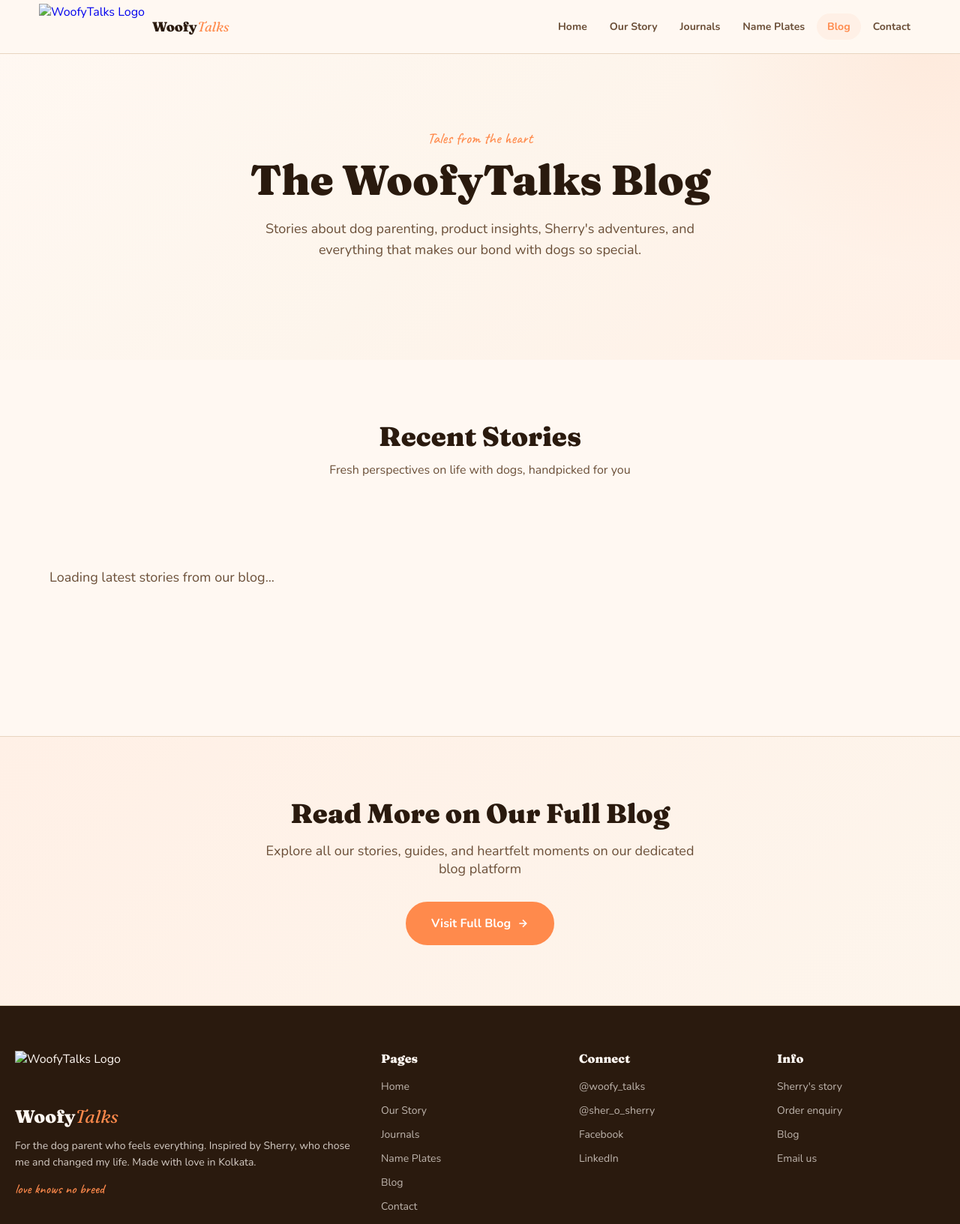
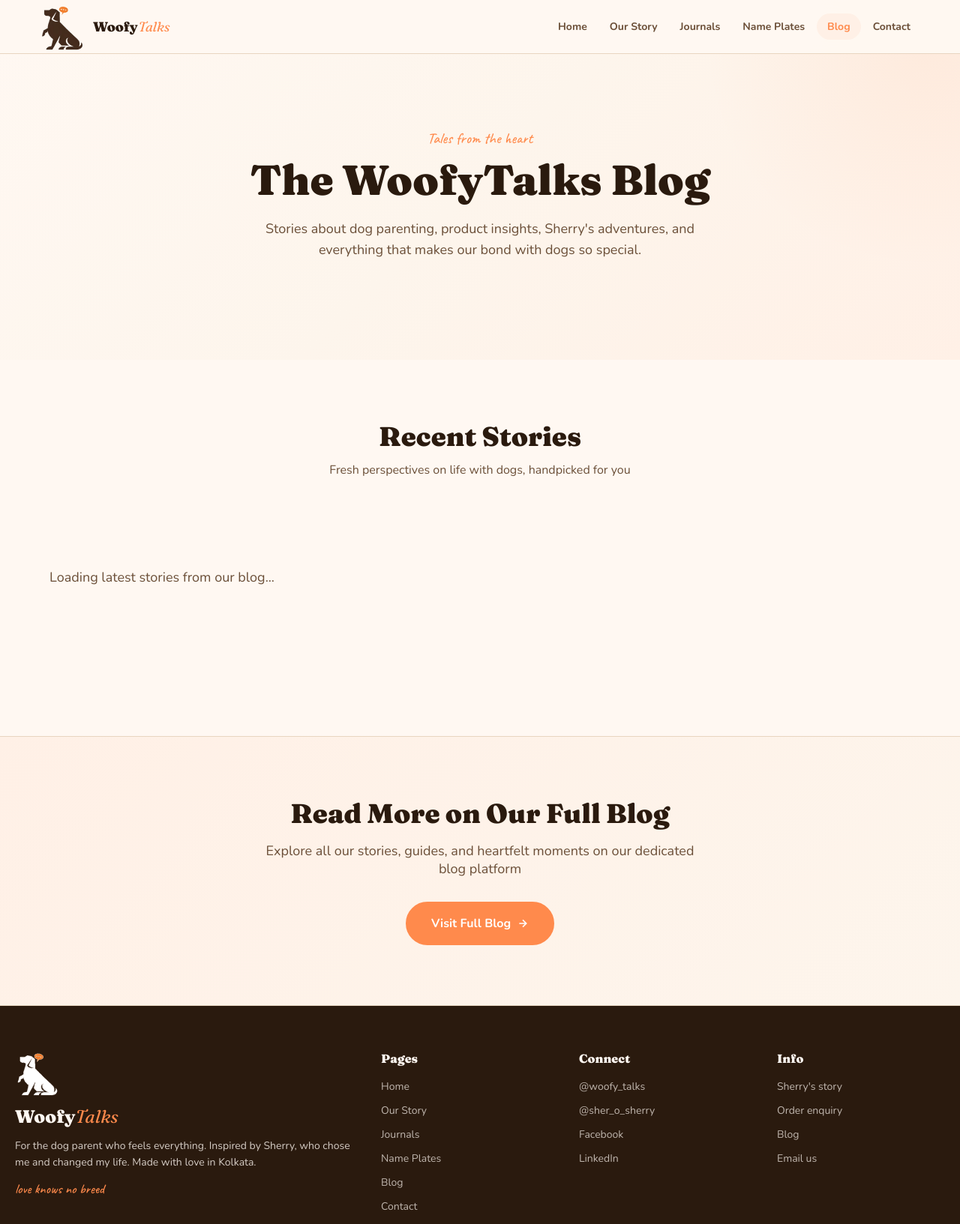
Before and after one commit to sreyaghosh007-art/woofytalks, a plain HTML site: page blog.html in a window 1280 px wide. Shown: the top 1633 px of the page at 75% size. Drawn offline with nearby package versions, Linux system fonts and the light colour scheme.

Commit message:
Add files via upload

```diff
--- a/blog.html
+++ b/blog.html
@@ -107,7 +107,7 @@ footer{background:var(--truffle);color:var(--cream);padding:60px 20px 20px;}
 
 <nav id="nav">
   <a href="index.html" class="nav-brand">
-    <img src="images/image_00" alt="WoofyTalks Logo" class="nav-logo">
+    <img src="images/img_00.png" alt="WoofyTalks Logo" class="nav-logo">
     <div class="nav-name"><span class="n1">Woofy</span><span class="n2">Talks</span></div>
   </a>
   <ul class="nav-links">
@@ -154,7 +154,7 @@ footer{background:var(--truffle);color:var(--cream);padding:60px 20px 20px;}
 <footer>
   <div class="footer-grid">
     <div class="footer-brand">
-      <img src="images/image_23" alt="WoofyTalks Logo" style="height:60px;object-fit:contain;margin-bottom:12px;display:block;">
+      <img src="images/img_23.png" alt="WoofyTalks Logo" style="height:60px;object-fit:contain;margin-bottom:12px;display:block;">
       <div class="footer-brand-name"><span class="n1">Woofy</span><span class="n2">Talks</span></div>
       <p class="footer-brand-desc">For the dog parent who feels everything. Inspired by Sherry, who chose me and changed my life. Made with love in Kolkata.</p>
       <span class="footer-brand-hand">love knows no breed</span>
```
